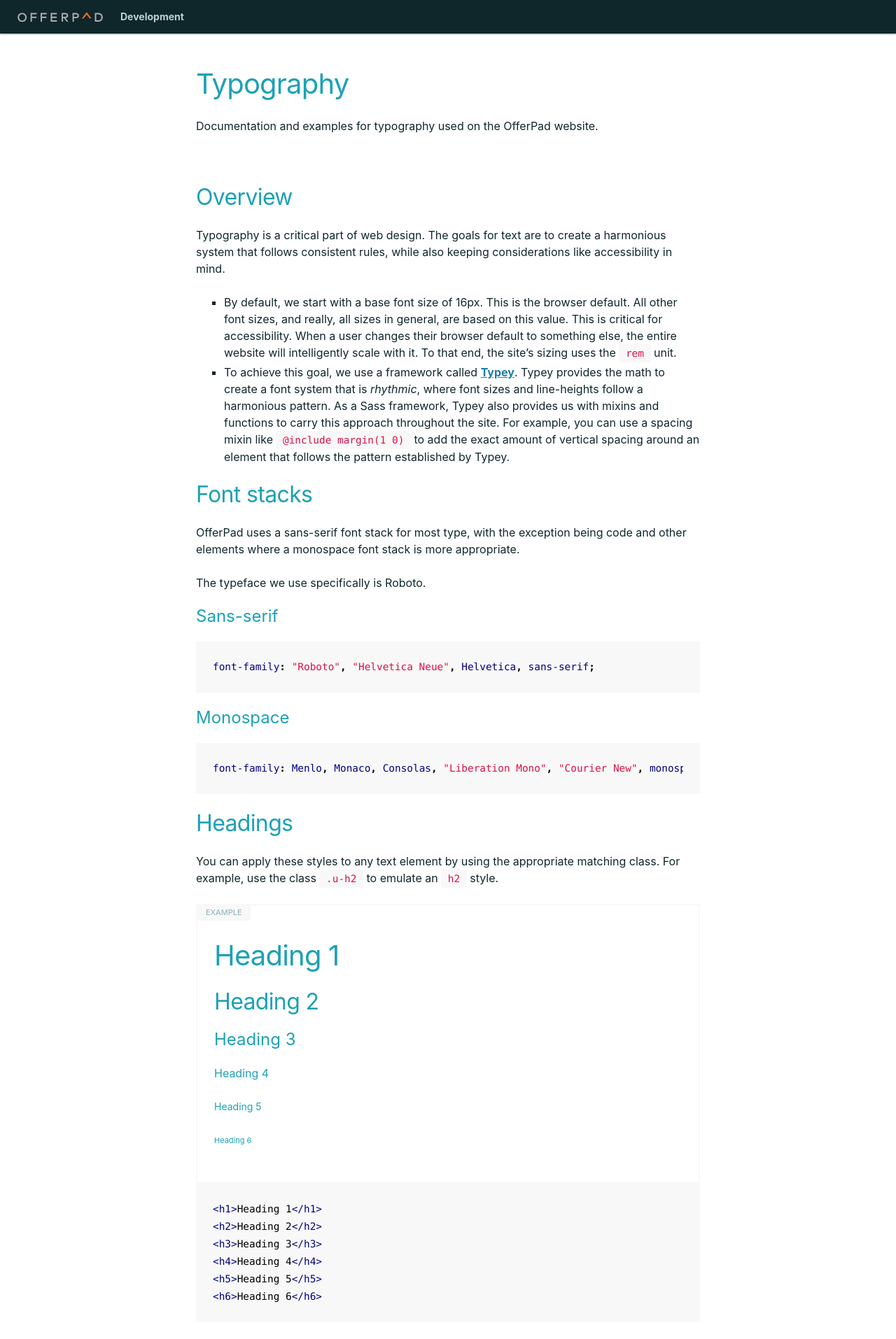
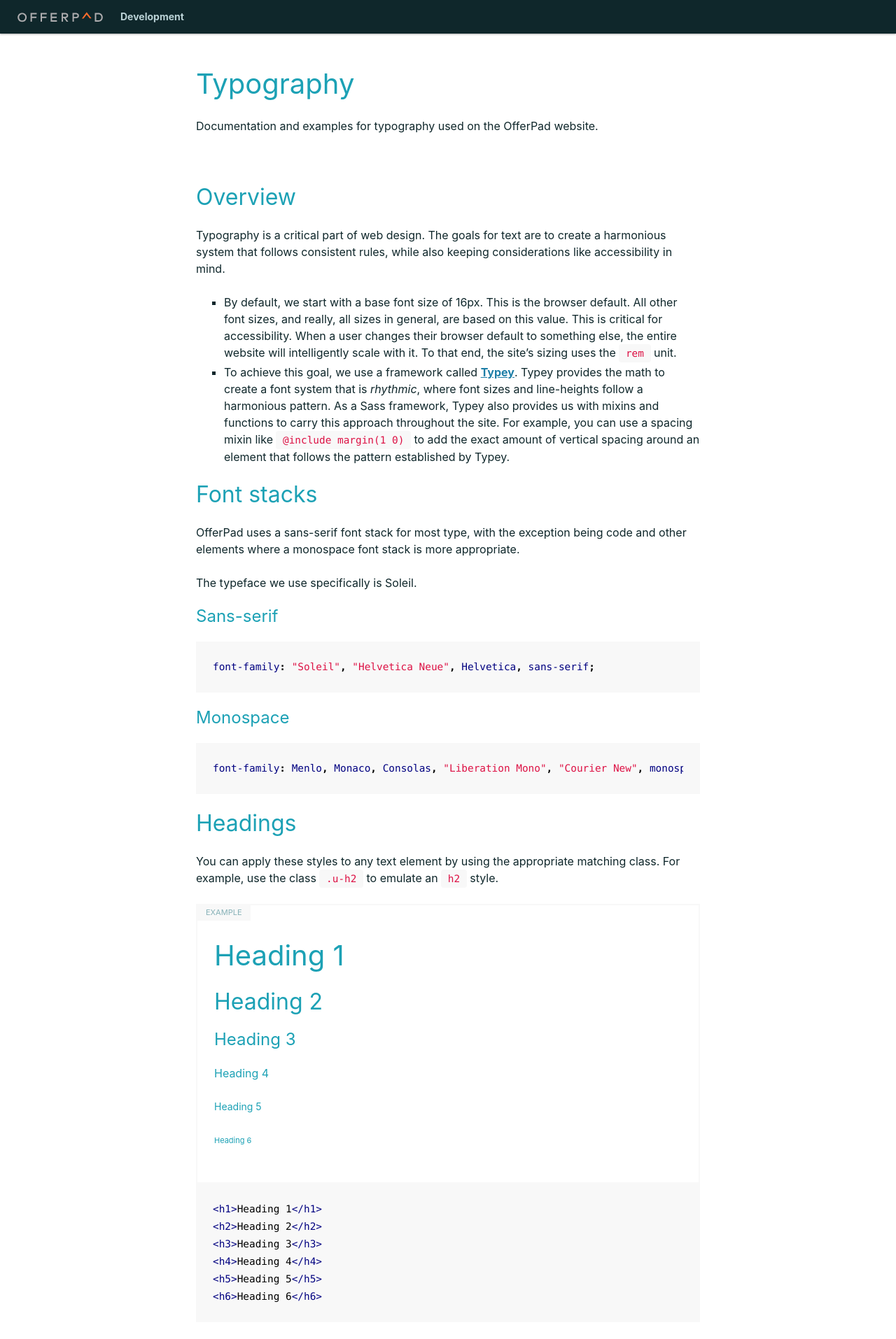
Before and after one commit to Offerpad/floorplan, a Jekyll site: the page built from _docs/base/typography.md, in a window 1280 px wide. Shown: the top 1914 px of the page at 70% size. Built offline with Jekyll 4.4.1, drawn with Linux system fonts in a browser that asks for light colours; nearby versions of some CDN libraries; some web fonts are replaced.

Commit message:
soleil locked and loaded

```diff
--- a/_docs/base/typography.md
+++ b/_docs/base/typography.md
@@ -14,12 +14,12 @@ Typography is a critical part of web design. The goals for text are to create a
 
 OfferPad uses a sans-serif font stack for most type, with the exception being code and other elements where a monospace font stack is more appropriate.
 
-The typeface we use specifically is Roboto.
+The typeface we use specifically is Soleil.
 
 ### Sans-serif
 
 {% highlight css %}
-font-family: "Roboto", "Helvetica Neue", Helvetica, sans-serif;
+font-family: "Soleil", "Helvetica Neue", Helvetica, sans-serif;
 {% endhighlight %}
 
 ### Monospace
--- a/_scss/_components.hero.scss
+++ b/_scss/_components.hero.scss
@@ -5,7 +5,6 @@
     }
     &-1 {
         font-size: 5rem;
-        letter-spacing: -0.03em;
     }
     &-2 {
         font-size: 4rem;
--- a/_scss/_elements.headings.scss
+++ b/_scss/_elements.headings.scss
@@ -15,13 +15,11 @@ h6 {
 h1, .u-h1 {
     @include type-layout(xxl, 2);
     @include margin(1 0, xxl);
-    letter-spacing: -0.02em;
 }
 
 h2, .u-h2 {
     @include type-layout(xl, 1.5);
     @include margin(1 0, xl);
-    letter-spacing: -0.02em;
 }
 
 h3, .u-h3 {
--- a/_scss/_elements.page.scss
+++ b/_scss/_elements.page.scss
@@ -3,7 +3,10 @@ body {
     height: 100%;
 }
 
-body {
+html {
     @include typeface(body);
     color: $text-color;
+	-webkit-font-smoothing: antialiased;
+	-moz-osx-font-smoothing: grayscale;
+	text-rendering: optimizeLegibility;
 }
--- a/_scss/_settings.fonts.scss
+++ b/_scss/_settings.fonts.scss
@@ -1,42 +1,4 @@
 @import url("https://use.typekit.net/ijj8uyw.css");
-// $font-path: '/floorplan/assets/fonts' !default;
-
-// @font-face {
-//     font-family: "Verb";
-//     font-weight: 400;
-//     font-style: normal;
-//     src: url('#{$font-path}/verb/verbregular-webfont.woff') format('woff');
-// }
-// @font-face {
-//     font-family: "Verb";
-//     font-weight: 400;
-//     font-style: italic;
-//     src: url('#{$font-path}/verb/verbregular-italic-webfont.woff') format('woff');
-// }
-// @font-face {
-//     font-family: "Verb";
-//     font-weight: 600;
-//     font-style: normal;
-//     src: url('#{$font-path}/verb/verbsemibold-webfont.woff') format('woff');
-// }
-// @font-face {
-//     font-family: "Verb";
-//     font-weight: 600;
-//     font-style: italic;
-//     src: url('#{$font-path}/verb/verbsemibold-italic-webfont.woff') format('woff');
-// }
-// @font-face {
-//     font-family: "Verb";
-//     font-weight: 700;
-//     font-style: normal;
-//     src: url('#{$font-path}/verb/verbbold-webfont.woff') format('woff');
-// }
-// @font-face {
-//     font-family: "Verb";
-//     font-weight: 700;
-//     font-style: italic;
-//     src: url('#{$font-path}/verb/verbbold-italic-webfont.woff') format('woff');
-// }
 
 $font-weight: (
     bold: 700,
@@ -75,18 +37,16 @@ $op-monospace: Menlo,
     "Courier New",
     monospace;
 
-$op-font: join("faricy-new-web", $op-sans-serif, comma) !default;
+$op-soleil: join("soleil", $op-sans-serif, comma);
 
 $typefaces: (
     body: (
-        font-family: $op-font,
-        weight: normal,
-        //letter-spacing: 1px
+        font-family: $op-soleil,
+        weight: normal
     ),
     headline: (
-        font-family: $op-font,
-        weight: normal,
-        //letter-spacing: 1px
+        font-family: $op-soleil,
+        weight: normal
     ),
     monospace: (
         font-family: $op-monospace
```
